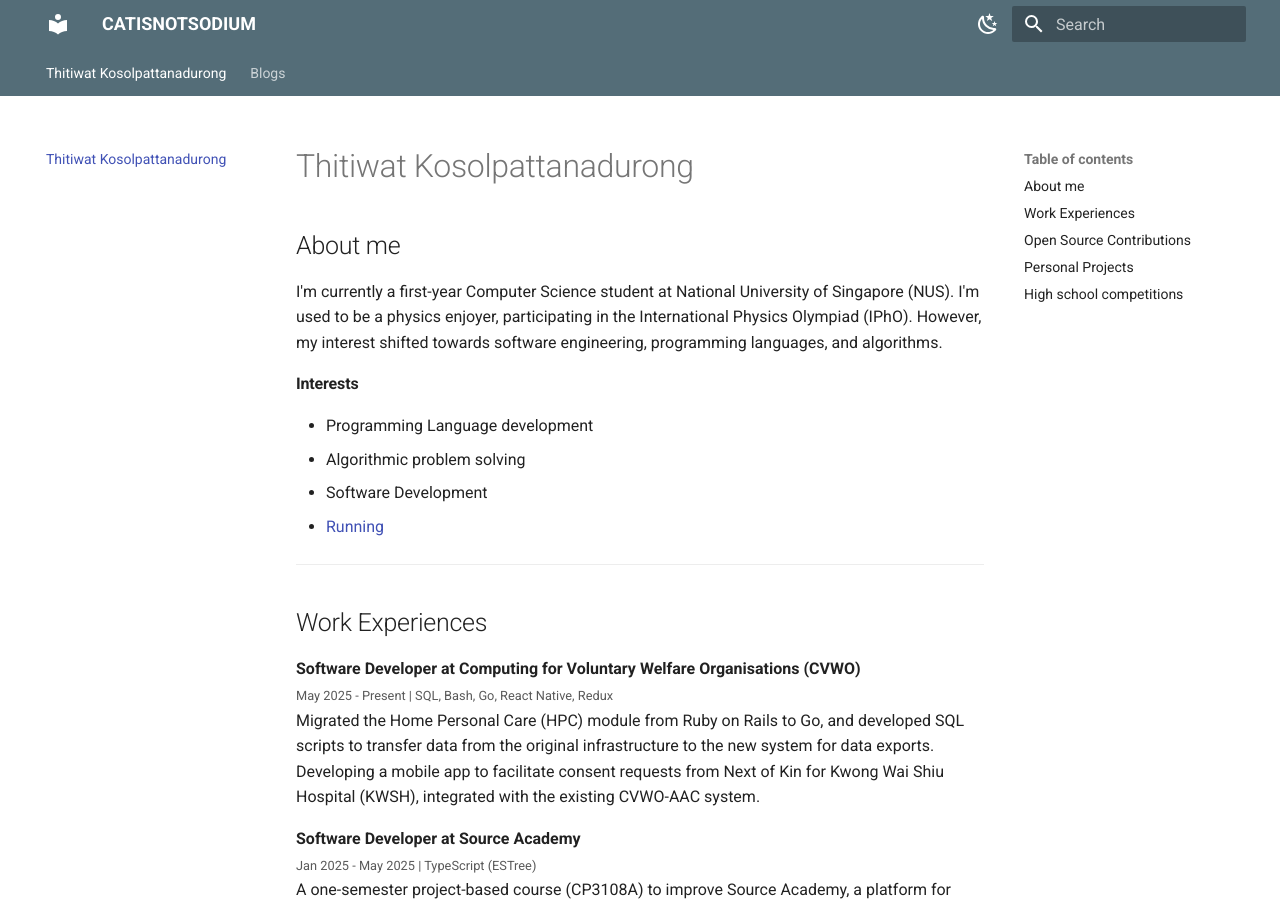
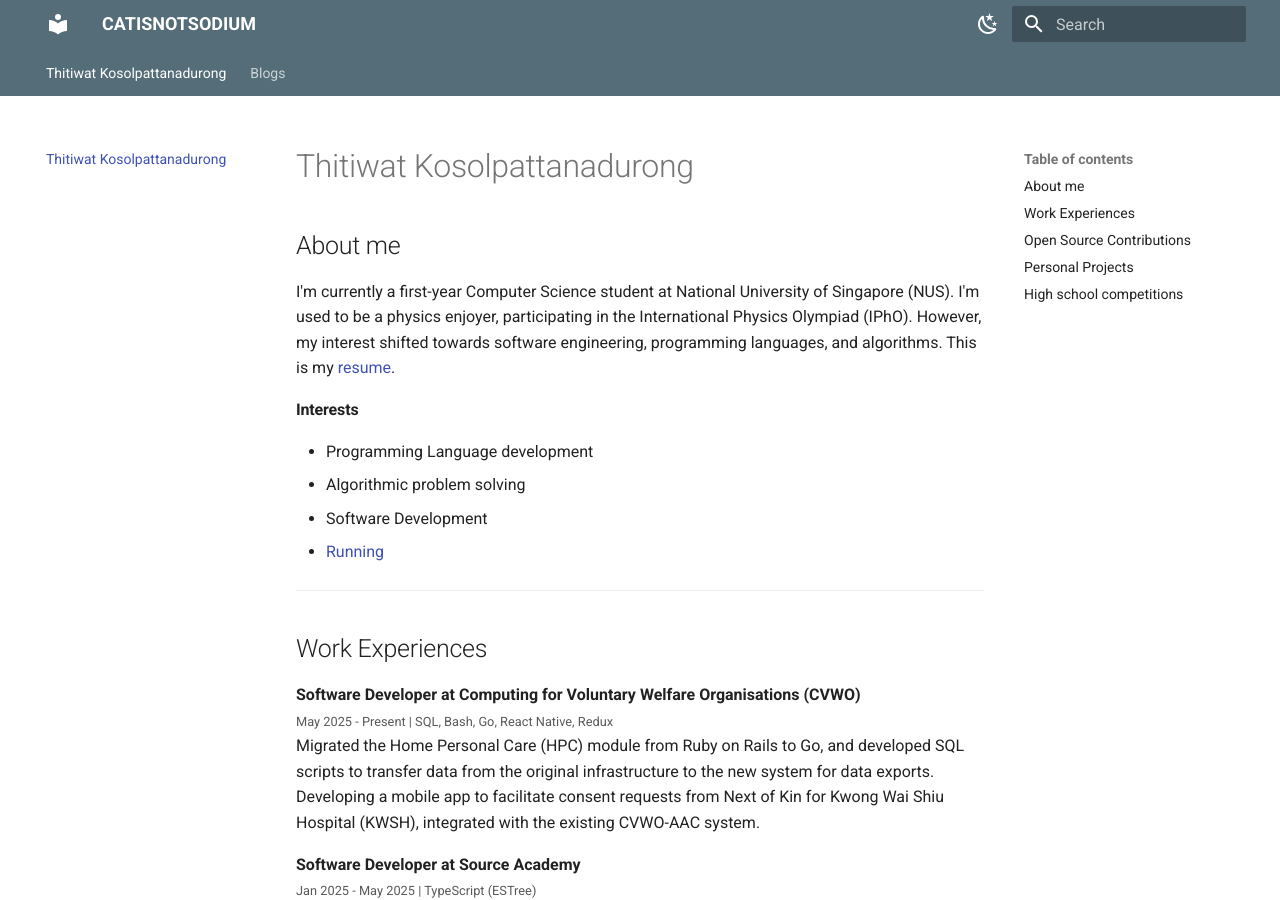
Before and after one commit to CATISNOTSODIUM/CATISNOTSODIUM.github.io, an MkDocs documentation site: the page built from docs/index.md, in a window 1280 px wide and 900 px high. Built offline with MkDocs 1.6.1 and Material for MkDocs 9.7.7, drawn with Linux system fonts in a browser that asks for light colours.

Commit message:
Update index.md

```diff
--- a/docs/index.md
+++ b/docs/index.md
@@ -1,7 +1,6 @@
 # Thitiwat Kosolpattanadurong
 ## About me
-I'm currently a first-year Computer Science student at National University of Singapore (NUS). I'm used to be a physics enjoyer, participating in the International Physics Olympiad (IPhO). However, my interest shifted towards software engineering, programming languages, and algorithms.
-
+I'm currently a first-year Computer Science student at National University of Singapore (NUS). I'm used to be a physics enjoyer, participating in the International Physics Olympiad (IPhO). However, my interest shifted towards software engineering, programming languages, and algorithms. This is my [resume](./KOSOLPATTANADURONG_THITIWAT_Resume.pdf).
 #### Interests
 - Programming Language development
 - Algorithmic problem solving
```
